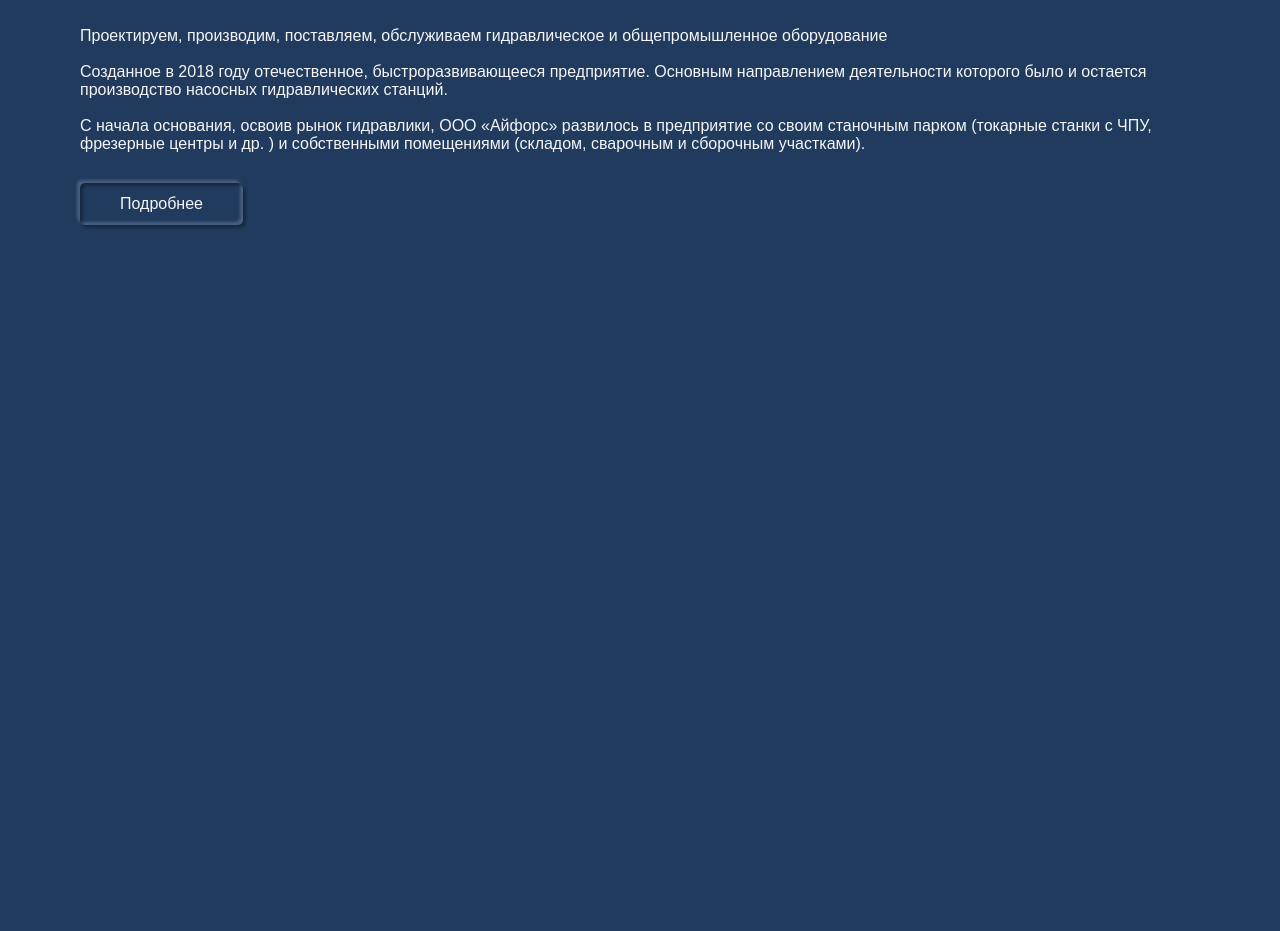
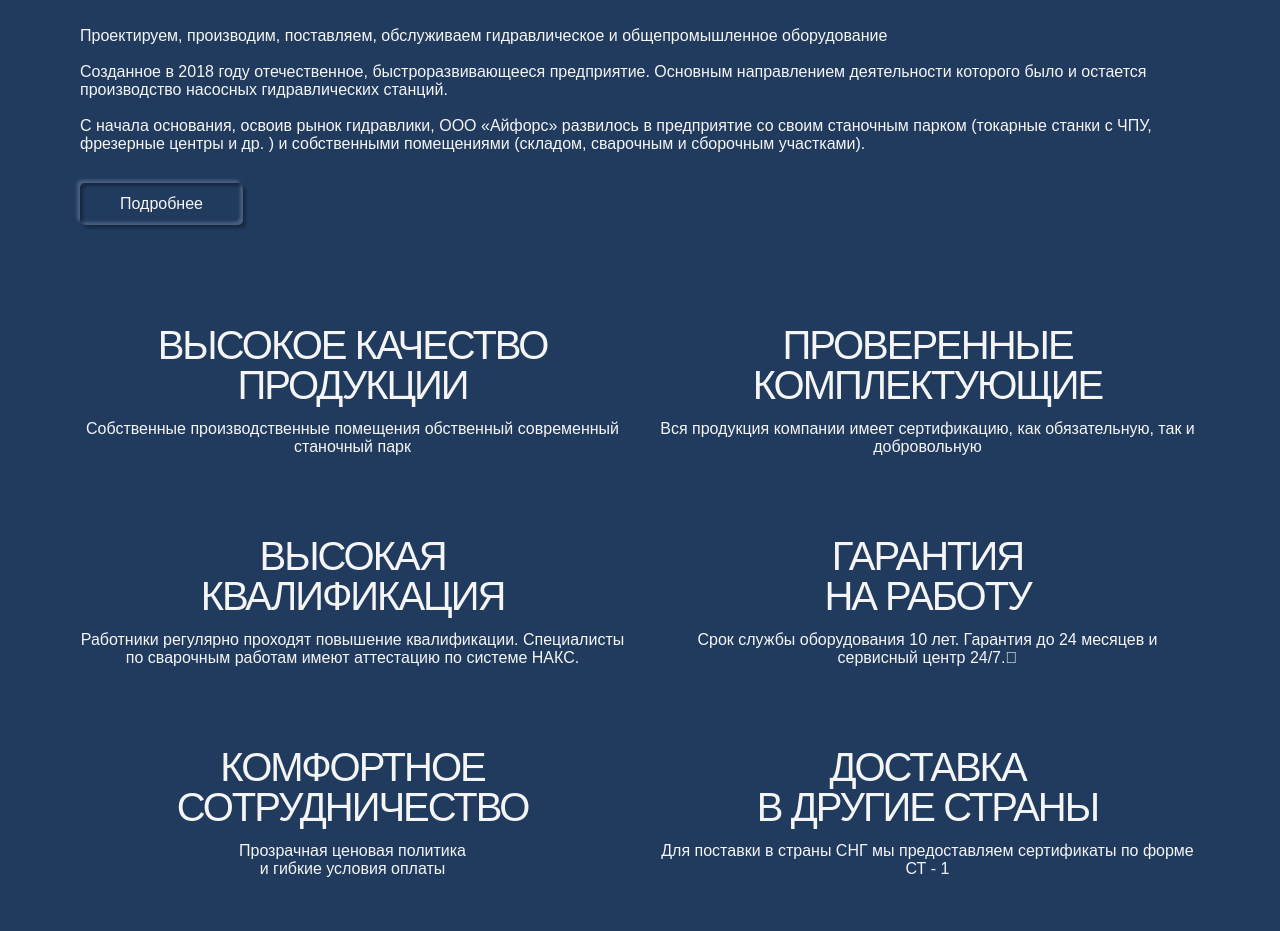
Before and after one commit to LapkiWEB/iforce, a plain HTML site: page app/index.html in a window 1280 px wide. Shown: the part 2731-3662 px from the top of the page. Before the commit the page ends 3006 px from the top, so only its background shows below. Drawn offline with Linux system fonts and the light colour scheme; files whose address does not match are found by name.

Commit message:
add section adv + adaptive

```diff
--- a/app/index.html
+++ b/app/index.html
@@ -333,6 +333,86 @@
         </div>
       </section>
 
+      <section class="adv section">
+        <div class="container">
+          <div class="adv__inner">
+            <div class="adv__item">
+              <h3 class="main-services__title">
+                Высокое качество
+                <br>
+                продукции
+              </h3>
+              <p class="adv__descr">
+                Собственные производственные помещения
+                обственный современный станочный парк
+              </p>
+            </div>
+            <div class="adv__item">
+              <h3 class="main-services__title">
+                проверенные
+                <br>
+                комплектующие
+              </h3>
+              <p class="adv__descr">
+                Вся продукция компании имеет сертификацию,
+                как
+                обязательную, так  и добровольную
+              </p>
+            </div>
+            <div class="adv__item">
+              <h3 class="main-services__title">
+                высокая
+                <br>
+                квалификация
+              </h3>
+              <p class="adv__descr">
+                Работники регулярно проходят повышение
+                квалификации.
+                Специалисты по сварочным работам имеют
+                аттестацию по системе НАКС.
+
+              </p>
+            </div>
+            <div class="adv__item">
+              <h3 class="main-services__title">
+                гарантия
+                <br>
+                на работу
+              </h3>
+              <p class="adv__descr">
+                Срок службы оборудования 10 лет.
+                Гарантия до 24 месяцев и сервисный центр 24/7.
+              </p>
+            </div>
+            <div class="adv__item">
+              <h3 class="main-services__title">
+                комфортное
+                <br>
+                сотрудничество
+              </h3>
+              <p class="adv__descr">
+                Прозрачная ценовая политика
+                <br>
+                и гибкие условия оплаты
+              </p>
+            </div>
+            <div class="adv__item">
+              <h3 class="main-services__title">
+                доставка
+                <br>
+                в другие страны
+              </h3>
+              <p class="adv__descr">
+                Для поставки в страны СНГ мы предоставляем
+
+                сертификаты по форме СТ
+                - 1
+              </p>
+            </div>
+          </div>
+        </div>
+      </section>
+
 
 
 
--- a/app/scss/_media.scss
+++ b/app/scss/_media.scss
@@ -95,6 +95,10 @@
   .main-screen__title {
     font-size: 80px;
     line-height: 96px;
+  }
+
+  .adv__inner {
+    grid-template-columns: repeat(2, 1fr) !important;
   }
 }
 
@@ -249,6 +253,15 @@
       }
     }
   }
+
+  .adv__inner {
+    grid-template-columns: repeat(1, 1fr) !important;
+  }
+  .adv__item{
+    max-width: 600px;
+    width: 100%;
+    margin: 0 auto;
+  }
 }
 
 @media(max-width: 700px) {
@@ -344,7 +357,19 @@
     font-size: 24px;
     line-height: 26px;
   }
-  .main-company__title{
+
+  .main-company__title {
     padding-top: 140px;
   }
 }
+
+.adv__inner {
+  display: grid;
+  grid-template-columns: repeat(3, 1fr);
+  gap: 30px;
+}
+
+.adv__item {
+  text-align: center;
+  margin-bottom: 50px;
+}
```
Also changed, not shown: app/css/style.min.css.
